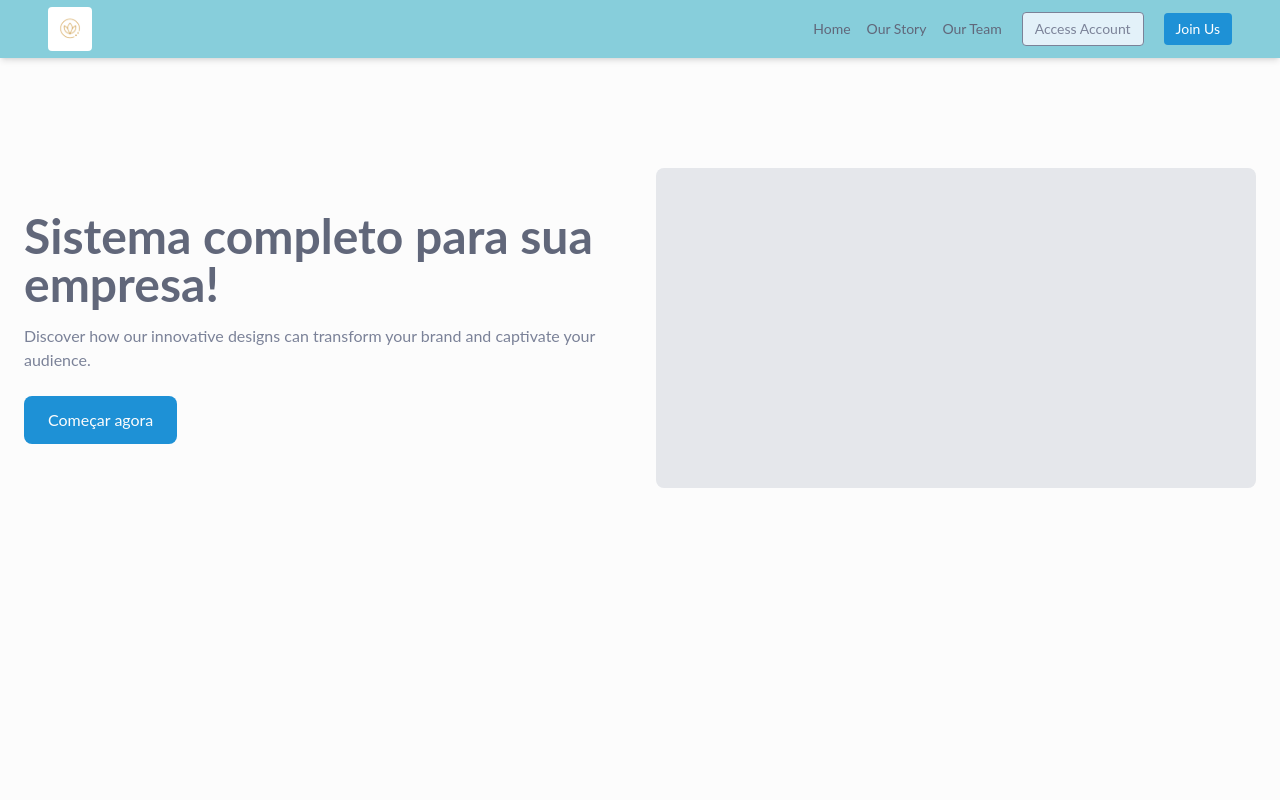
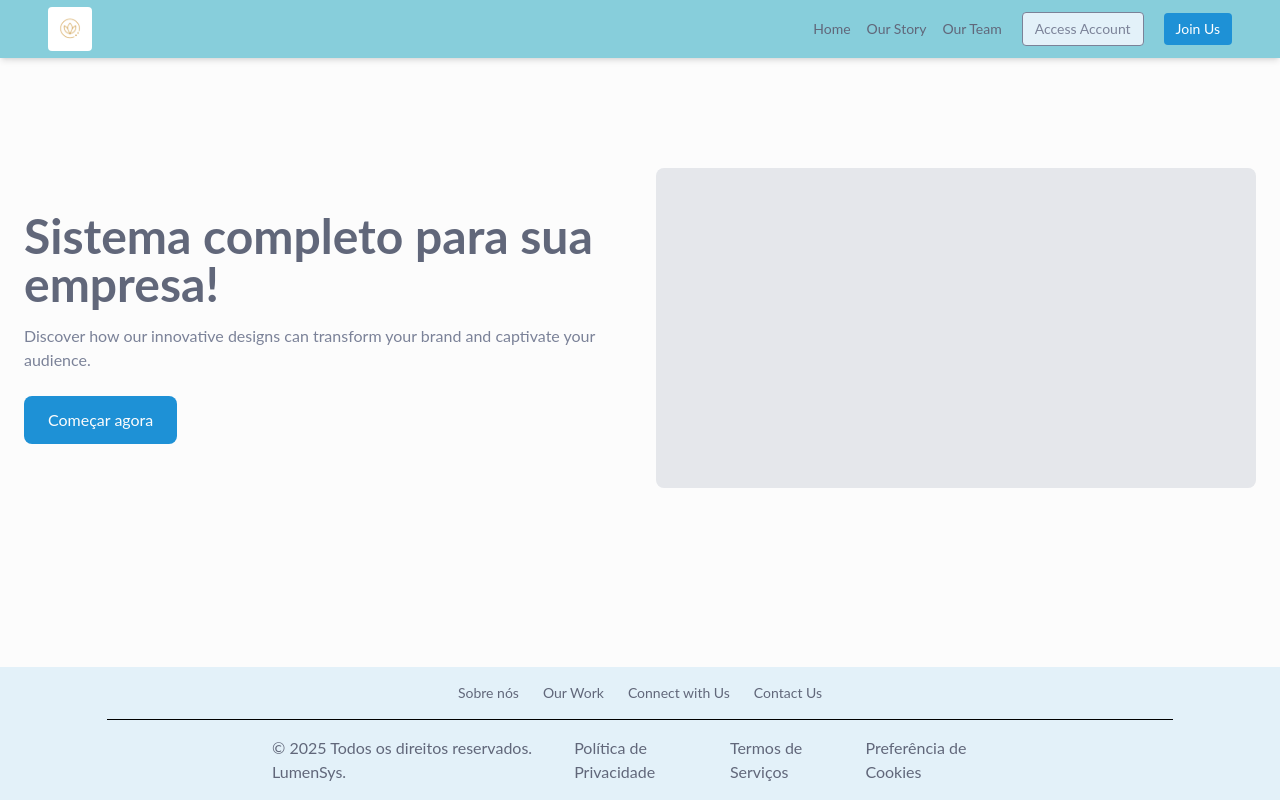
Before and after one commit to LumenSys/LumenSys-Frontend, a React (Vite) app in the folder frontend/: page / in a window 1280 px wide. Built offline with nearby package versions, Linux system fonts and the light colour scheme.

Commit message:
:sparkles: feat: Footer

```diff
--- /dev/null
+++ b/frontend/src/components/Footer/index.tsx
@@ -0,0 +1,29 @@
+export default function Footer() {
+
+  return (
+    <footer className="bg-surface">
+      <div className="max-w-7xl mx-auto px-6 py-4">
+        <nav className="flex justify-center space-x-6 text-sm text-textPrimary">
+          <a href="#" className="hover:underline">Sobre nós</a>
+          <a href="#" className="hover:underline">Our Work</a>
+          <a href="#" className="hover:underline">Connect with Us</a>
+          <a href="#" className="hover:underline">Contact Us</a>
+        </nav>
+      </div>
+
+      <div className="mx-auto w-5/6 border-t-[0.5px] border-neutralDark"></div>
+      <div className="max-w-4xl mx-auto px-20 py-4 flex flex-col md:flex-row items-center justify-between text-[16px] text-textPrimary">
+        <p className="mb-0">
+          © 2025 Todos os direitos reservados. LumenSys.
+        </p>
+
+        <div className="flex flex-col md:flex-row items-center md:space-x-4">
+          <a href="#" className="hover:underline">Política de Privacidade</a>
+          <a href="#" className="hover:underline">Termos de Serviços</a>
+          <a href="#" className="hover:underline">Preferência de Cookies</a>
+        </div>
+      </div>
+
+    </footer>
+  );
+}
--- a/frontend/src/components/Layout/index.tsx
+++ b/frontend/src/components/Layout/index.tsx
@@ -1,6 +1,6 @@
 import { Outlet } from "react-router-dom";
 import Header from "../Header/index";
-
+import Footer from "../Footer/index";
 
 
 export default function Layout() {
@@ -14,7 +14,7 @@ export default function Layout() {
           <Outlet />
         </main>
       </div>
-
+    <Footer/>
     </div>
   );
 }
```
